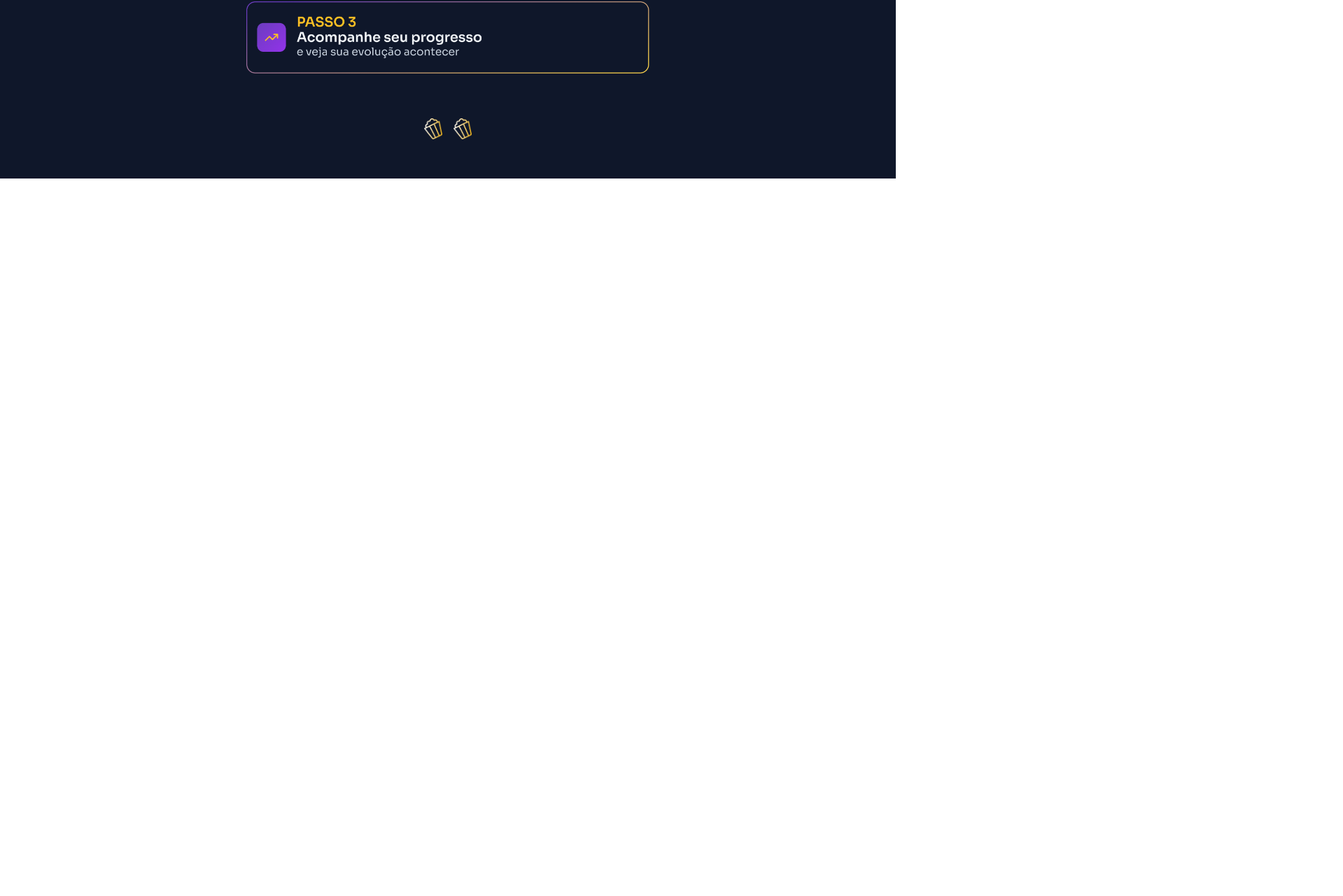
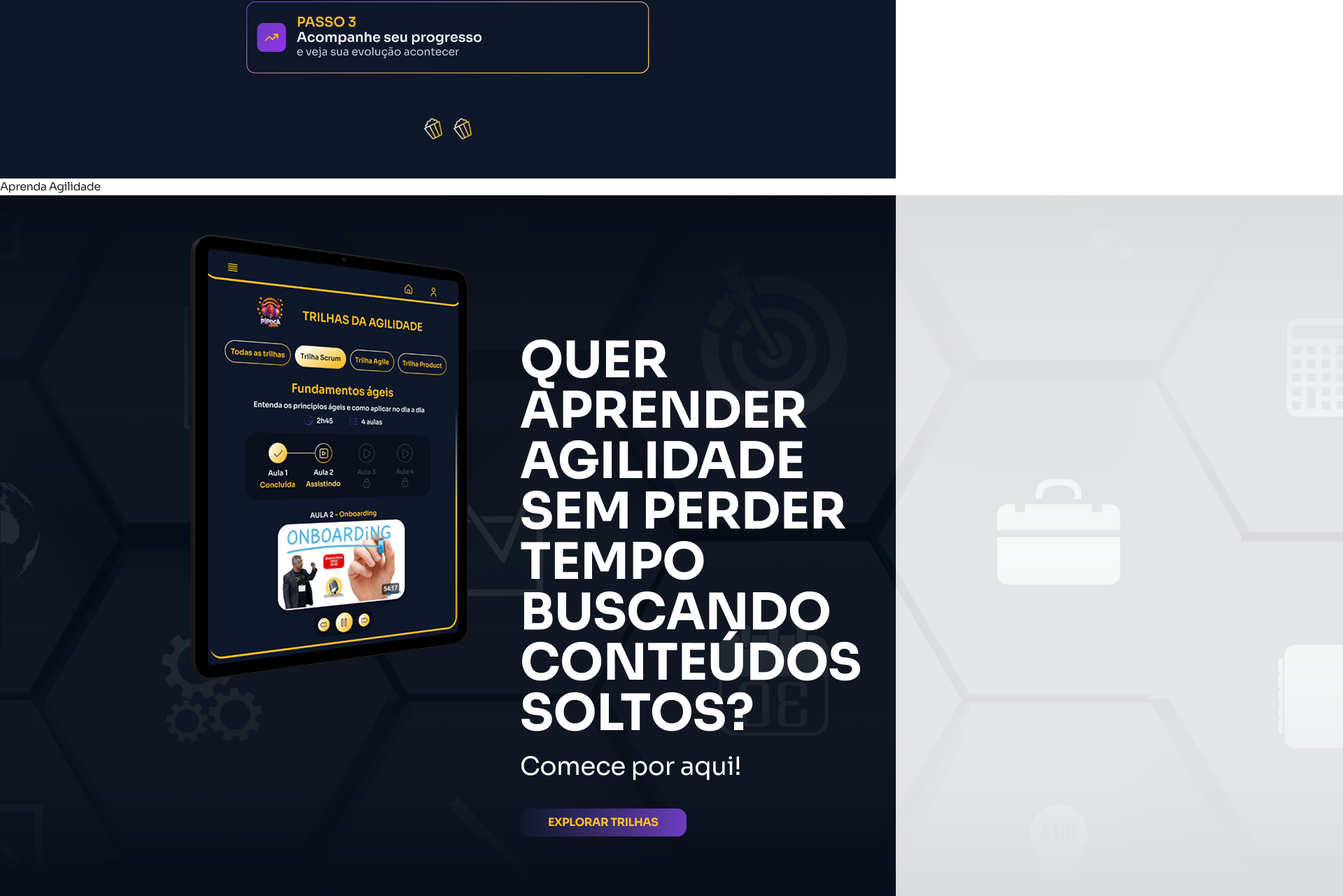
Before and after one commit to devsagileflow/acervo-inteligente-pipoca-agil, a Next.js app in the folder apps/web/: page / in a window 1280 px wide. Shown: the part 1707-2987 px from the top of the page at 70% size, 1919 px wide, since content can reach past the window. Before the commit the page ends 1962 px from the top, so only its background shows below. Built offline with nearby package versions, Linux system fonts and the light colour scheme.

Commit message:
Uncomment and add components in Home function

```diff
--- a/apps/web/src/app/(marketing)/page.tsx
+++ b/apps/web/src/app/(marketing)/page.tsx
@@ -5,6 +5,7 @@ import { YoutubeXTrilha } from "./youtube-x-trilha";
 import { AprendaAgilidade } from "./aprenda-agilidade";
 import { CTAFooter } from "./cta-footer";
 import { Processo } from "./processo";
+import { Reforco } from "./reforco";
 import { Label } from "@/components/ui";
 
 export default function Home() {
@@ -13,8 +14,9 @@ export default function Home() {
       <Hero />
       <YoutubeXTrilha />
       <Processo />
-      {/* <AprendaAgilidade /> */}
-      {/* <CTAFooter /> */}
+      <AprendaAgilidade />
+      <Reforco />
+      <CTAFooter />
     </>
   );
 }
```
